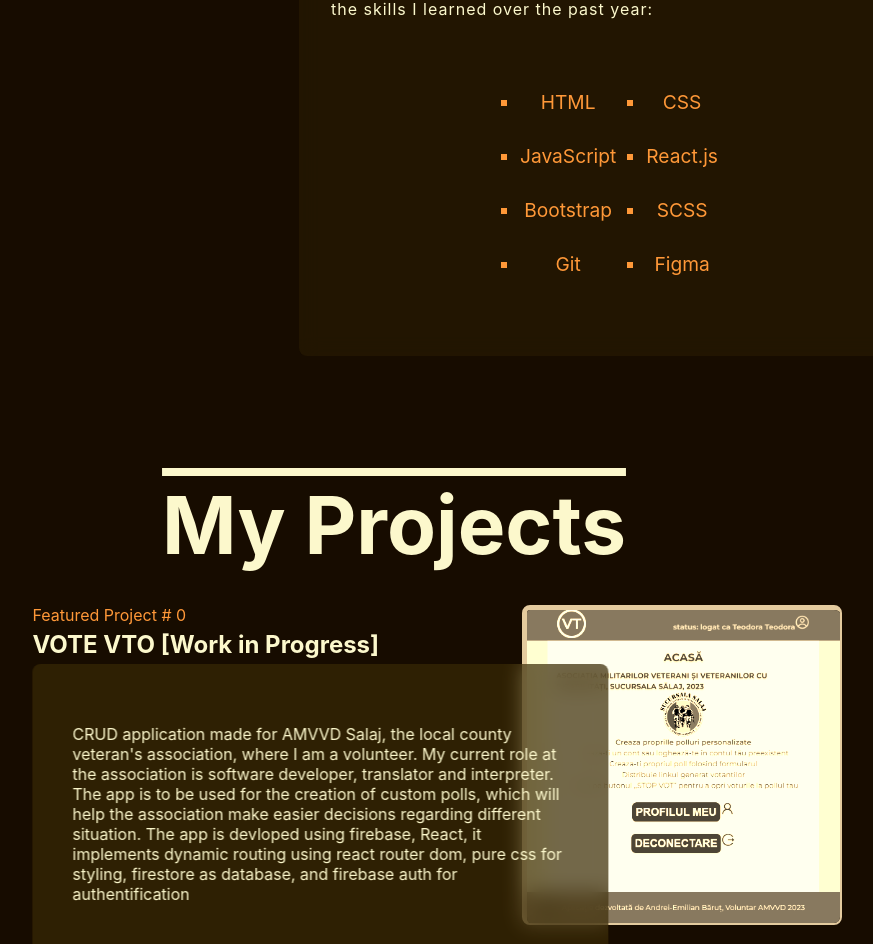
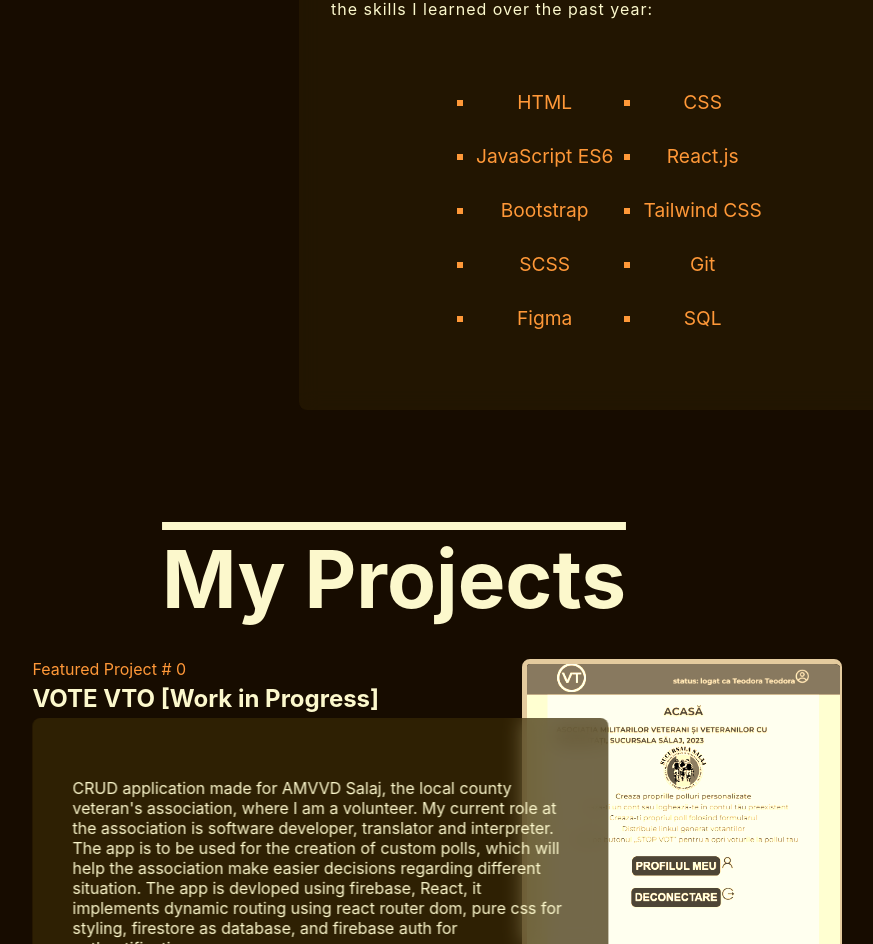
Before and after one commit to andreiBarut/new-web-portfolio, a React (Create React App) app: page / in a window 1280 px wide. Shown: the part 1234-2178 px from the top of the page, without its empty margins (246-1119 px from the left). Built offline with nearby package versions, Linux system fonts and the light colour scheme.

Commit message:
modified about page

```diff
--- a/src/pages/about/About.jsx
+++ b/src/pages/about/About.jsx
@@ -46,17 +46,21 @@ export default function About() {
 
 								<li>CSS</li>
 
-								<li>JavaScript</li>
+								<li>JavaScript ES6</li>
 
 								<li>React.js</li>
 
 								<li>Bootstrap</li>
+
+								<li>Tailwind CSS</li>
 
 								<li>SCSS</li>
 
 								<li>Git</li>
 
 								<li>Figma</li>
+
+								<li>SQL</li>
 							</ul>
 						</article>
 					</Fade>
```
